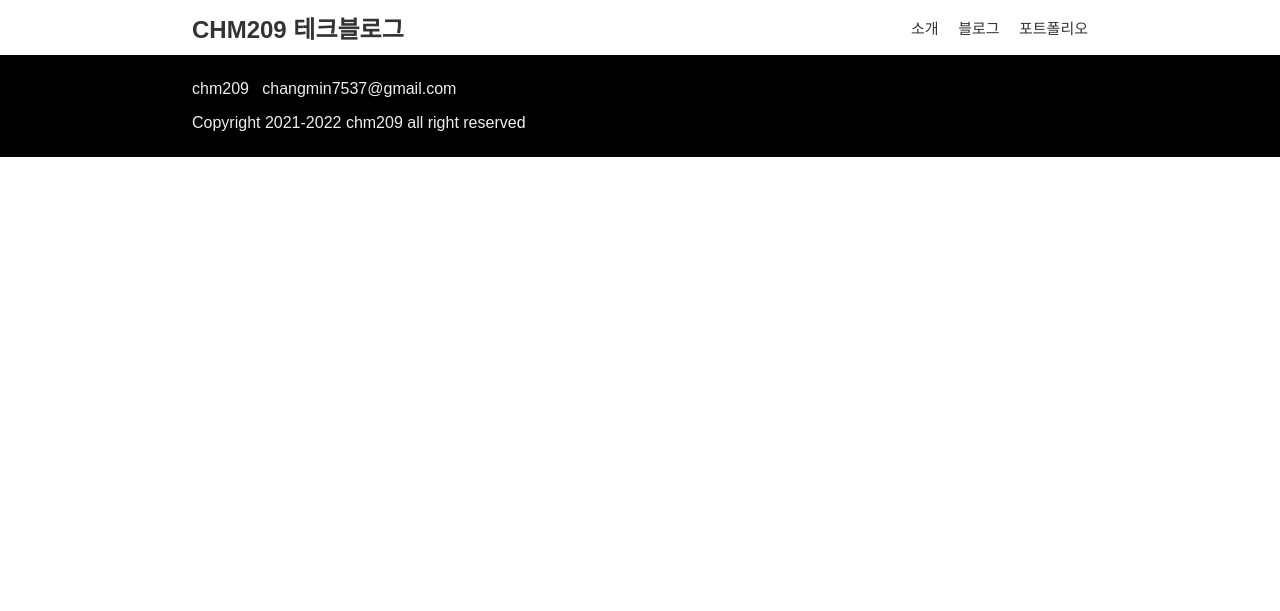
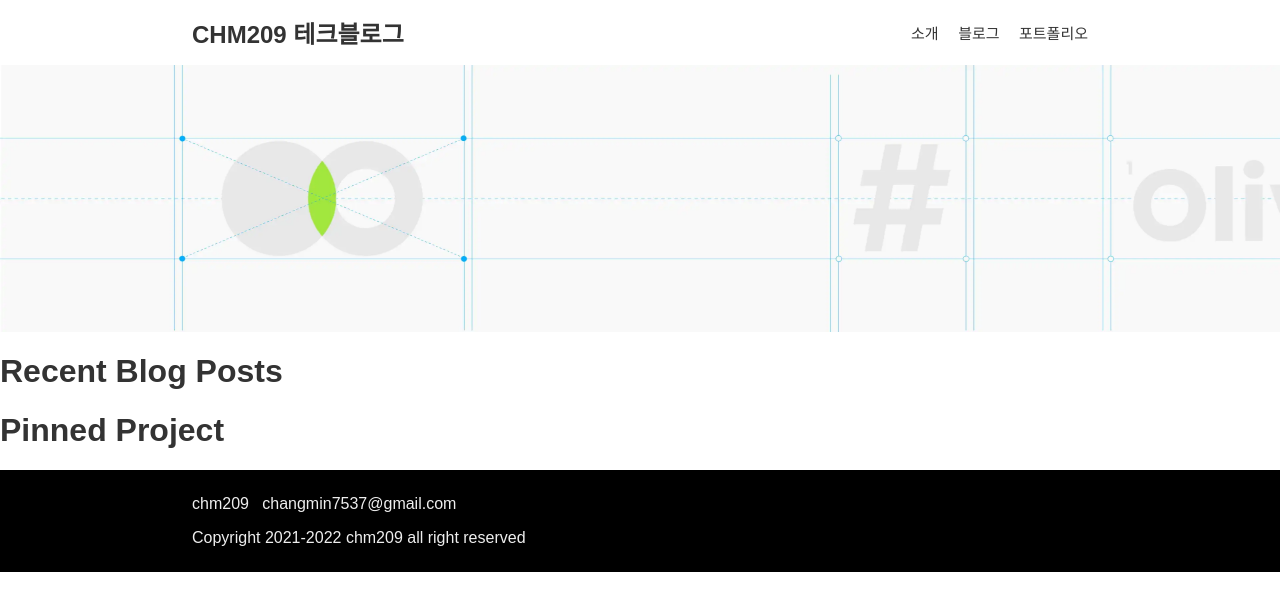
Before and after one commit to chm209/chm209.github.io, a Jekyll site: the page built from index.html, in a window 1280 px wide. Shown: the top 611 px of the page. Built offline with Jekyll 4.4.1, drawn with Linux system fonts in a browser that asks for light colours; some web fonts are replaced.

Commit message:
dev: index 페이지 작업중

```diff
--- a/_layouts/default.html
+++ b/_layouts/default.html
@@ -10,10 +10,12 @@
   <div class="main_container">
     {{ content }}
   </div>
-  <footer>
-    <a href="https://github.com/chm209">chm209&nbsp;</a>
-    <a>&nbsp;changmin7537@gmail.com</a>
-    <p>Copyright 2021-2022 chm209 all right reserved</p>
-  </footer>
+  <div class="footer_container">
+    <footer>
+      <a href="https://github.com/chm209">chm209&nbsp;</a>
+      <a>&nbsp;changmin7537@gmail.com</a>
+      <p>Copyright 2021-2022 chm209 all right reserved</p>
+    </footer>
+  </div>
 </body>
 </html>
--- a/css/default.css
+++ b/css/default.css
@@ -1,6 +1,6 @@
 /* 스크롤바 없애기 */
 ::-webkit-scrollbar {
-    width: 0px;
+    width: 0;
     background: transparent;
 }
 
@@ -17,8 +17,8 @@ a, a:active, a:after {
 }
 
 ul,li {
-    margin:0px;
-    padding:0px;
+    margin:0;
+    padding:0;
     list-style: none;
     display: inline;
 }
@@ -27,7 +27,6 @@ ul,li {
 html, body {
     height:  100%;
     width: 100%;
-    max-width: 2560px;
     margin: 0 auto;
     padding: 0;
     background-color: #ffffff;
@@ -36,12 +35,11 @@ html, body {
 }
 
 .nav_container {
+    max-width: 1500px;
     display: flex;
     justify-content: space-between;
-    padding-top: 10px;
-    padding-bottom: 10px;
-    padding-left: 15%;
-    padding-right: 15%;
+    margin: 0 auto;
+    padding: 15px 15%;
     align-items : center;
 }
 
@@ -61,21 +59,25 @@ html, body {
 }
 
 .main_container {
-    padding-left: 15%;
-    padding-right: 15%;
+    max-width: 1500px;
+    margin: 0 auto;
+    padding: 0;
 }
 
-footer {
-    padding-top: 25px;
-    padding-bottom: 25px;
-    padding-left: 15%;
-    padding-right: 15%;
+.footer_container {
+    width: 100%;
     background-color: black;
     color: #eeeeee;
 }
 
+.footer_container footer {
+    max-width: 1500px;
+    padding: 25px 15%;
+    margin: 0 auto;
+}
+
 footer p {
-    margin-bottom: 0px;
+    margin-bottom: 0;
 }
 
 footer a {
--- a/css/index.css
+++ b/css/index.css
@@ -0,0 +1,6 @@
+.main_container img {
+    max-width: 100%;
+    height: auto;
+    display: block;
+    margin: 0 auto;
+}
--- a/index.html
+++ b/index.html
@@ -2,3 +2,6 @@
 title: Home
 layout: default
 ---
+<img src="/image/banner.webp"/>
+<h1>Recent Blog Posts</h1>
+<h1>Pinned Project</h1>
```
